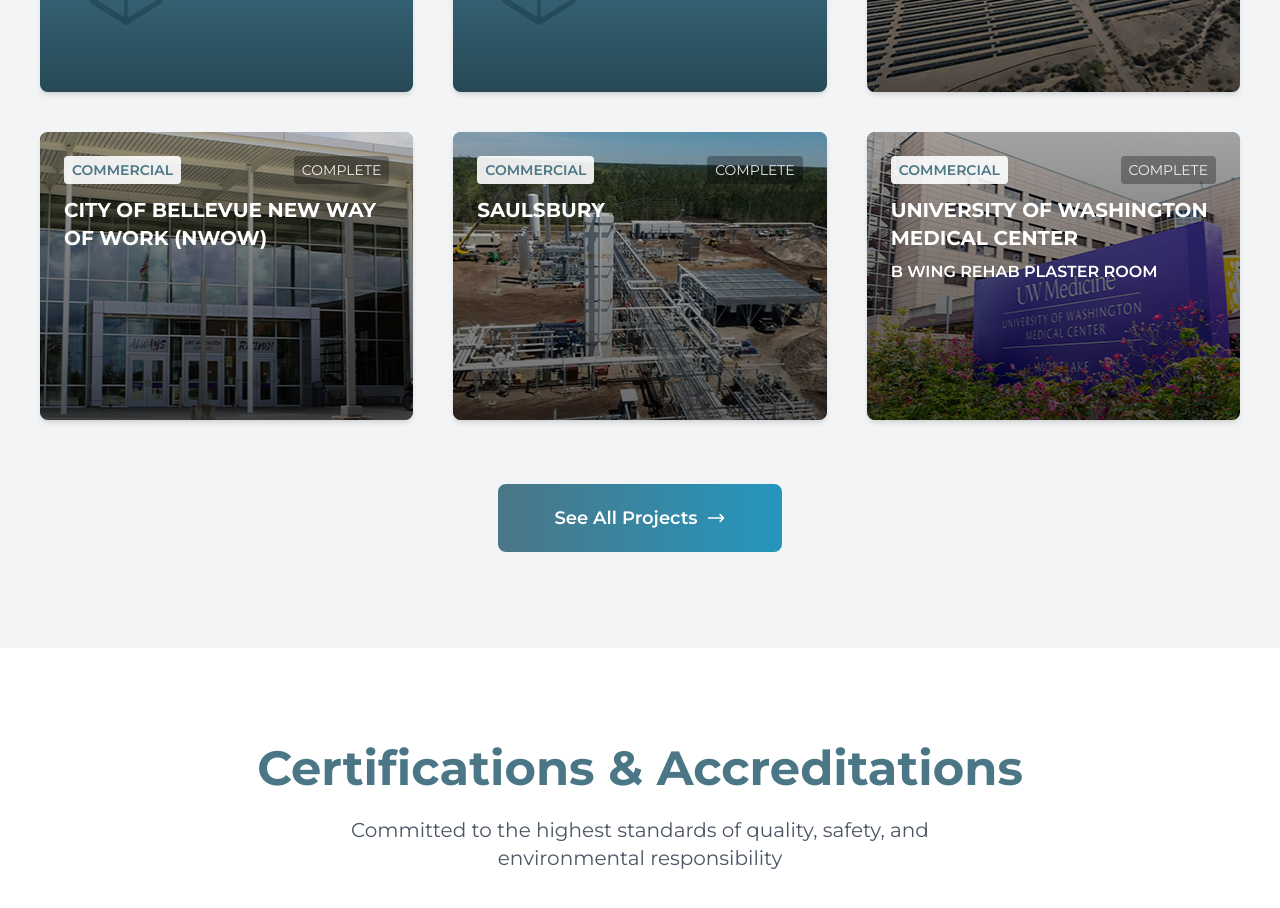
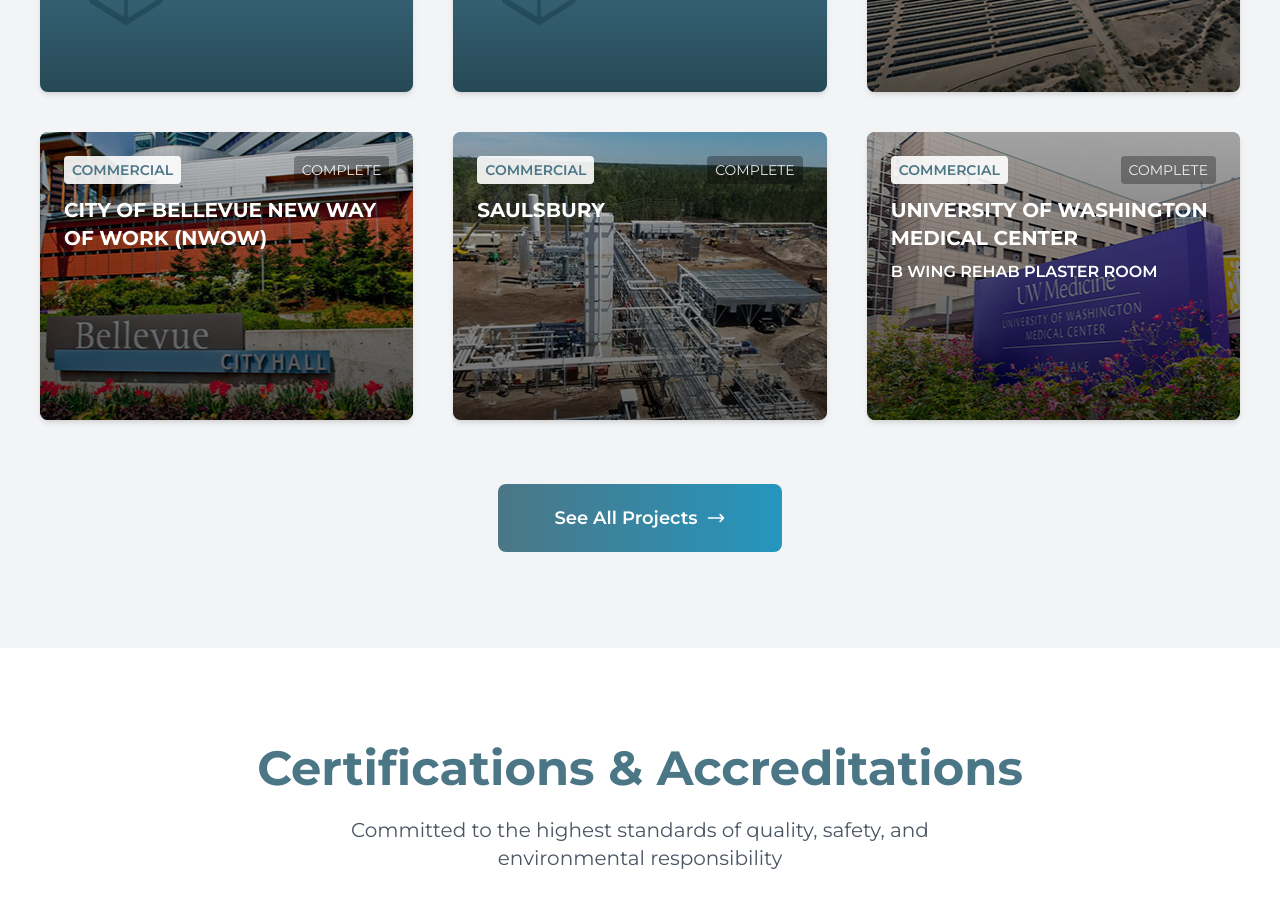
Before and after one commit to arpasandbox/re_bcegovbuilders, a React (Vite) app: page / in a window 1280 px wide. Shown: the part 2620-3528 px from the top of the page. Built offline with nearby package versions, Linux system fonts and the light colour scheme.

Commit message:
Update PastPerformance.tsx
will rollback the update

```diff
--- a/src/components/PastPerformance.tsx
+++ b/src/components/PastPerformance.tsx
@@ -60,7 +60,7 @@
       description: 'COURSE OF CONSTRUCTION',
       location:'BELLEVUE, WA',
       price:'',
-      image: '/images/projects/project_14.png',
+      image: '/images/projects/project_4.png',
     },
     {
       name: 'SAULSBURY',
```
